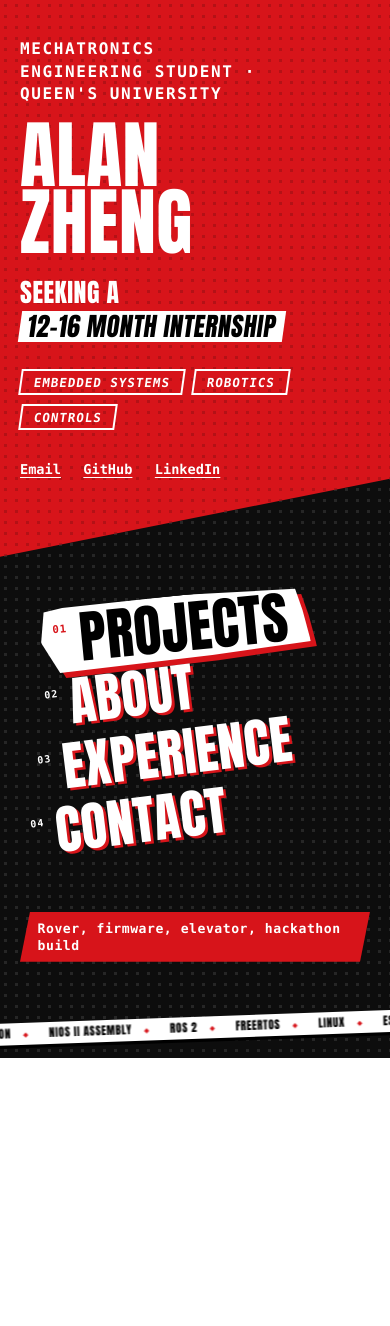
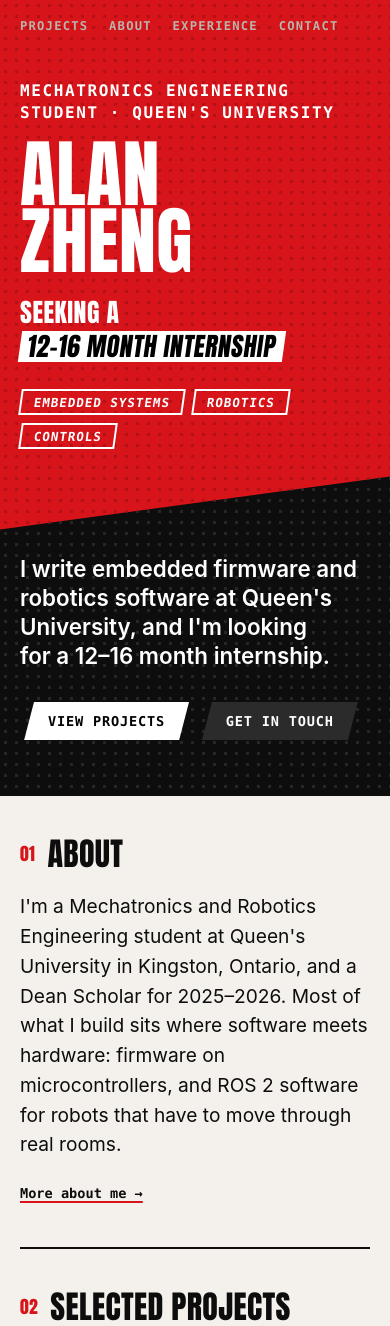
Before and after one commit to Linknerd/Linknerd.github.io, a plain HTML site: page index.html in a window 390 px wide. Shown: the top 1326 px of the page. Before the commit the page ends 1058 px from the top, so only its background shows below. Drawn offline with Linux system fonts and the light colour scheme.

Commit message:
Turn landing menu into a scrolling home page with a nav bar
Remove the menu controls, counter, ticker and constant motion.

Co-Authored-By: Claude Fable 5.2 <noreply@anthropic.com>

```diff
--- a/main.js
+++ b/main.js
@@ -16,7 +16,6 @@
   var current = null; // { route, sub }
   var busy = false;
   var pending = false;
-  var menuSel = 0; // remembered menu cursor, so going back lands where you left
 
   /* ---------- helpers ---------- */
 
@@ -41,51 +40,74 @@
 
   /* ---------- views ---------- */
 
-  function menuView() {
+  function navLinks(current) {
+    return ORDER.map(function (k) {
+      return '<a href="#/' + k + '"' + (k === current ? ' aria-current="page"' : "") + ">" + esc(ROUTES[k].label) + "</a>";
+    }).join("");
+  }
+
+  // Home: an opening section, then real content you can scroll through.
+  function homeView() {
     var c = P.contact;
-    var items = ORDER.map(function (k, i) {
-      return '<a class="menu-item row' + (i === menuSel ? " sel" : "") + '" href="#/' + k + '" data-i="' + i + '">' +
-        '<span class="mi-num">' + pad(i + 1) + '</span><span class="mi-word">' + esc(ROUTES[k].label) + "</span></a>";
+    var names = P.name.split(" ");
+    var cards = P.projects.filter(function (p) { return p.featured; }).map(function (p) {
+      return '<a class="card row" href="#/projects/' + esc(p.id) + '">' +
+        '<p class="label">' + esc(p.category) + " · " + esc(p.year) + "</p>" +
+        "<h3>" + esc(p.title) + "</h3><p>" + esc(p.summary) + "</p></a>";
     }).join("");
-    var names = P.name.split(" ");
-    var ticker = P.skills.reduce(function (all, g) { return all.concat(g.items); }, [])
-      .map(function (t) { return "<span>" + esc(t) + "</span>"; }).join("");
-    return '<main class="menu-view">' +
-      '<section class="pitch">' +
-        '<p class="count" aria-hidden="true"><b id="count">01</b><span>/' + pad(ORDER.length) + "</span></p>" +
-        '<p class="pitch-role row">' + esc(P.role) + " · " + esc(P.school) + "</p>" +
-        '<h1 class="row">' + esc(names[0]) + "<br>" + esc(names.slice(1).join(" ")) + "</h1>" +
-        '<p class="pitch-seek row"><span>' + esc(P.seekingLead) + "</span> <b>" + esc(P.seekingWhat) + "</b></p>" +
-        '<ul class="pitch-tags row">' + P.focus.map(function (f) { return "<li>" + esc(f) + "</li>"; }).join("") + "</ul>" +
-        '<p class="pitch-links row"><a href="mailto:' + esc(c.email) + '">Email</a>' +
-          c.links.map(function (l) {
-            return '<a href="' + esc(l.url) + '" target="_blank" rel="noopener">' + esc(l.label) + "</a>";
-          }).join("") + "</p>" +
+    return '<div class="home">' +
+      '<section class="hero">' +
+        '<nav class="topnav home-nav" aria-label="Main">' + navLinks("") + "</nav>" +
+        '<div class="pitch">' +
+          '<p class="pitch-role row">' + esc(P.role) + " · " + esc(P.school) + "</p>" +
+          '<h1 class="row">' + esc(names[0]) + "<br>" + esc(names.slice(1).join(" ")) + "</h1>" +
+          '<p class="pitch-seek row"><span>' + esc(P.seekingLead) + "</span> <b>" + esc(P.seekingWhat) + "</b></p>" +
+          '<ul class="pitch-tags row">' + P.focus.map(function (f) { return "<li>" + esc(f) + "</li>"; }).join("") + "</ul>" +
+        "</div>" +
+        '<div class="hero-intro">' +
+          '<p class="hero-lede row">' + esc(P.tagline) + "</p>" +
+          '<p class="actions row"><a class="btn light" href="#/projects">View projects</a>' +
+          '<a class="btn ghost" href="#/contact">Get in touch</a></p>' +
+        "</div>" +
+        '<span class="stripe" aria-hidden="true"></span>' +
       "</section>" +
-      '<div class="menu-col">' +
-        '<nav class="menu" aria-label="Main">' + items + "</nav>" +
-        '<p class="hint row" id="hint" aria-live="polite"></p>' +
-        '<p class="keys row" aria-hidden="true">↑ ↓ select · Enter open</p>' +
-      "</div>" +
-      '<span class="stripe" aria-hidden="true"></span>' +
-      '<div class="ticker" aria-hidden="true"><div class="ticker-track">' + ticker + ticker + "</div></div>" +
-      "</main>";
+      '<div class="home-rest">' +
+        '<main class="wrap">' +
+          '<section class="home-sec">' +
+            '<h2 class="sec-title row"><span>01</span>About</h2>' +
+            '<p class="lede row">' + esc(P.about[0]) + "</p>" +
+            '<p class="row"><a class="more" href="#/about">More about me →</a></p>' +
+          "</section>" +
+          '<section class="home-sec">' +
+            '<h2 class="sec-title row"><span>02</span>Selected projects</h2>' +
+            '<div class="cards">' + cards + "</div>" +
+            '<p class="row"><a class="more" href="#/projects">All projects →</a></p>' +
+          "</section>" +
+          '<section class="home-sec home-contact">' +
+            '<h2 class="sec-title row"><span>03</span>Contact</h2>' +
+            '<p class="lede row">' + esc(c.blurb) + "</p>" +
+            '<p class="row"><a class="email" href="mailto:' + esc(c.email) + '">' + esc(c.email) + "</a></p>" +
+            '<p class="actions row">' + c.links.map(function (l) {
+              return '<a class="btn" href="' + esc(l.url) + '" target="_blank" rel="noopener">' + esc(l.label) + " ↗</a>";
+            }).join("") + "</p>" +
+          "</section>" +
+        "</main>" +
+        '<footer class="wrap foot"><span>© ' + new Date().getFullYear() + " " + esc(P.name) + "</span></footer>" +
+      "</div></div>";
   }
 
   function shell(key, body) {
-    var nav = ORDER.map(function (k) {
-      return '<a href="#/' + k + '"' + (k === key ? ' aria-current="page"' : "") + ">" + esc(ROUTES[k].label) + "</a>";
-    }).join("");
+    var nav = navLinks(key);
     return '<div class="page">' +
       '<header class="band-wrap"><div class="band">' +
         '<span class="band-ghost" aria-hidden="true">' + pad(ORDER.indexOf(key) + 1) + "</span>" +
-        '<nav class="topnav wrap" aria-label="Main"><a class="back" href="#/">◀ Menu</a>' + nav + "</nav>" +
+        '<nav class="topnav wrap" aria-label="Main"><a class="back" href="#/">◀ Home</a>' + nav + "</nav>" +
         '<div class="band-title wrap"><span class="band-num">' + pad(ORDER.indexOf(key) + 1) + "</span>" +
         '<h1 tabindex="-1"><span>' + esc(ROUTES[key].label) + "</span></h1></div>" +
       '</div><span class="edge" aria-hidden="true"></span></header>' +
       '<main class="wrap body">' + body + "</main>" +
       '<footer class="wrap foot"><span>© ' + new Date().getFullYear() + " " + esc(P.name) + "</span>" +
-      '<a href="#/">Back to menu</a></footer>' +
+      '<a href="#/">Back to home</a></footer>' +
       "</div>";
   }
 
@@ -206,22 +228,6 @@
     if (current && current.route === "projects") current.sub = id;
   }
 
-  function setMenuSel(i) {
-    var items = app.querySelectorAll(".menu-item");
-    if (!items.length) return;
-    menuSel = (i + items.length) % items.length;
-    items.forEach(function (el, n) { el.classList.toggle("sel", n === menuSel); });
-    var hint = document.getElementById("hint");
-    if (hint) hint.textContent = P.menuHints[ORDER[menuSel]] || "";
-    var count = document.getElementById("count");
-    if (count && count.textContent !== pad(menuSel + 1)) {
-      count.textContent = pad(menuSel + 1);
-      count.classList.remove("pop");
-      void count.offsetWidth;
-      count.classList.add("pop");
-    }
-  }
-
   /* ---------- rendering + transitions ---------- */
 
   function render(t) {
@@ -229,11 +235,9 @@
     document.documentElement.className = "r-" + t.route;
     app.classList.remove("slam", "leave", "arrive", "hold");
     if (t.route === "menu") {
-      app.innerHTML = menuView();
-      setMenuSel(menuSel);
+      app.innerHTML = homeView();
       document.title = P.name + " — " + P.role;
     } else {
-      menuSel = ORDER.indexOf(t.route);
       app.innerHTML = shell(t.route, ROUTES[t.route].view());
       if (t.route === "projects") selectProject(t.sub, false);
       document.title = ROUTES[t.route].label + " — " + P.name;
@@ -287,7 +291,6 @@
     });
     document.body.className = "r-" + t.route;
     document.documentElement.className = "r-" + t.route;
-    menuSel = ORDER.indexOf(t.route);
     if (t.route === "projects") selectProject(t.sub, false);
     document.title = ROUTES[t.route].label + " — " + P.name;
     window.scrollTo(0, 0);
@@ -327,8 +330,6 @@
   /* ---------- events ---------- */
 
   app.addEventListener("click", function (e) {
-    var mi = e.target.closest(".menu-item");
-    if (mi) { setMenuSel(+mi.dataset.i); mi.classList.add("punch"); return; }
     var pl = e.target.closest(".pl-item");
     if (pl) {
       e.preventDefault();
@@ -338,8 +339,6 @@
   });
 
   function hover(e) {
-    var mi = e.target.closest(".menu-item");
-    if (mi) return setMenuSel(+mi.dataset.i);
     var xp = e.target.closest(".xp-item");
     if (xp) moveBar(xp);
   }
@@ -350,28 +349,6 @@
     if (box && !(e.relatedTarget && box.contains(e.relatedTarget))) clearBar(box);
   });
 
-  document.addEventListener("keydown", function (e) {
-    if (!current || current.route !== "menu" || busy) return;
-    var items = app.querySelectorAll(".menu-item");
-    if (e.key === "ArrowDown" || e.key === "ArrowUp") {
-      e.preventDefault();
-      setMenuSel(menuSel + (e.key === "ArrowDown" ? 1 : -1));
-      items[menuSel].focus();
-    } else if (e.key === "Enter" && !e.target.closest("a, button")) {
-      items[menuSel].classList.add("punch");
-      location.hash = items[menuSel].getAttribute("href");
-    }
-  });
-
-  if (!calm) {
-    app.addEventListener("mousemove", function (e) {
-      var view = app.querySelector(".menu-view");
-      if (!view) return;
-      view.style.setProperty("--px", ((e.clientX / window.innerWidth) * 2 - 1).toFixed(3));
-      view.style.setProperty("--py", ((e.clientY / window.innerHeight) * 2 - 1).toFixed(3));
-    });
-  }
-
   window.addEventListener("resize", function () {
     app.querySelectorAll(".bar-item.on").forEach(moveBar);
   });
--- a/styles.css
+++ b/styles.css
@@ -23,7 +23,7 @@ body {
 }
 body.r-menu { background: var(--ink); color: #fff; }
 /* Colour behind the page itself (seen when the view is stretched or over-scrolled): match the landing split. */
-html.r-menu { background: linear-gradient(90deg, var(--ink) 50%, var(--red) 50%); }
+html.r-menu { background: var(--ink); }
 h1, h2, p, dl, dd, ol, ul { margin: 0; padding: 0; }
 ul, ol { list-style: none; }
 a { color: inherit; text-underline-offset: 0.2em; }
@@ -113,42 +113,34 @@ h1:focus { outline: none; }
 @media (max-width: 1100px) { .wedge { display: none; } }
 #app { position: relative; z-index: 1; }
 
-/* ---------- Landing menu ---------- */
-/* Side by side: menu on the left (black), name on the right (red). */
-.menu-view {
+/* ---------- Home ---------- */
+/* Opening section: intro on the left (black), name on the right (red). */
+.hero {
   position: relative; overflow: hidden;
-  min-height: 100vh; min-height: 100dvh;
+  min-height: 86vh;
   display: grid; grid-template-columns: minmax(0, 1fr) minmax(0, 1.05fr);
   background-image: radial-gradient(rgba(255, 255, 255, 0.1) 1.6px, transparent 2px);
   background-size: 11px 11px;
 }
+.hero .home-nav { position: absolute; z-index: 4; top: 1.5rem; left: 6vw; font-size: 0.85rem; }
 .pitch {
   grid-column: 2; grid-row: 1; position: relative; z-index: 2;
   display: flex; flex-direction: column; justify-content: center;
-  padding: 3rem 4vw 3rem calc(12.28vh + 3vw);
+  padding: 4rem 4vw 4rem calc(10.56vh + 3vw);
   background: var(--red) radial-gradient(rgba(0, 0, 0, 0.16) 1.6px, transparent 2px) 0 0 / 11px 11px; color: #fff;
-  clip-path: polygon(12.28vh 0, 100% 0, 100% 100%, 0 100%);
+  clip-path: polygon(10.56vh 0, 100% 0, 100% 100%, 0 100%); /* a 7 degree lean */
 }
 .stripe { /* thin white edge along the red slab */
   position: absolute; z-index: 1; top: 0; bottom: 0; right: 0;
   width: calc(51.22% + 18px);
   background: #fff;
-  clip-path: polygon(12.28vh 0, 100% 0, 100% 100%, 0 100%);
+  clip-path: polygon(10.56vh 0, 100% 0, 100% 100%, 0 100%);
 }
-.count { position: absolute; top: 1.6rem; right: 4vw; display: flex; align-items: baseline; gap: 0.25rem; font: 600 0.7rem var(--mono); letter-spacing: 0.1em; }
-.count b {
-  font: 400 clamp(1.8rem, 2.6vw, 3rem) / 1 var(--display);
-  color: transparent; -webkit-text-stroke: 1.5px #fff;
-}
-.count b.pop { animation: count-pop 0.18s cubic-bezier(0.2, 0.9, 0.3, 1.4); }
-@keyframes count-pop { from { transform: translateY(-40%) scale(1.4); } }
-.pitch-role { max-width: calc(100% - 5.5rem); font: 700 clamp(1rem, 1.45vw, 1.5rem) / 1.4 var(--mono); letter-spacing: 0.1em; text-transform: uppercase; }
+.pitch-role { font: 700 clamp(1rem, 1.45vw, 1.5rem) / 1.4 var(--mono); letter-spacing: 0.1em; text-transform: uppercase; }
 .pitch h1 {
   font: 400 clamp(4.2rem, min(10vw, 20vh), 16rem) / 0.9 var(--display);
   text-transform: uppercase; letter-spacing: 0.005em;
   margin: 0.22em 0 0.3em;
-  translate: calc(var(--px, 0) * 9px) calc(var(--py, 0) * 6px);
-  transition: translate 0.25s ease-out;
 }
 .pitch-seek { font: 400 clamp(1.5rem, min(3vw, 6vh), 5rem) / 1.2 var(--display); text-transform: uppercase; letter-spacing: 0.02em; }
 .pitch-seek span { display: block; }
@@ -159,79 +151,37 @@ h1:focus { outline: none; }
   font: 600 0.78rem var(--mono); letter-spacing: 0.08em; text-transform: uppercase;
   transform: skewX(-8deg);
 }
-.pitch-links { display: flex; flex-wrap: wrap; gap: 1.4rem; margin-top: 1.9rem; font: 600 0.85rem var(--mono); }
-.pitch-links a:hover { color: #000; }
+.hero-intro {
+  grid-column: 1; grid-row: 1; position: relative; z-index: 3;
+  display: flex; flex-direction: column; justify-content: center;
+  padding: 5rem 4vw 4rem 6vw;
+}
+.hero-lede { font: 600 clamp(1.4rem, 2.1vw, 2.4rem) / 1.3 var(--sans); max-width: 20em; text-wrap: balance; }
+.hero-intro .actions { margin-top: 2rem; }
+.btn.light { background: #fff; color: #000; }
+.btn.ghost { background: #2b2b2b; }
+.btn.light:hover, .btn.ghost:hover { background: var(--red); color: #fff; }
 
-.menu-col {
-  grid-column: 1; grid-row: 1; position: relative; z-index: 3;
-  display: flex; flex-direction: column; justify-content: center; align-items: flex-start;
-  padding: 3rem 0 5rem 5vw;
+/* Everything below the opening section */
+.home-rest { background: var(--paper); color: var(--ink); }
+.home-rest :focus-visible { outline-color: var(--red); }
+.home-sec { padding-block: 3.5rem; border-top: 2px solid var(--ink); }
+.home-sec:first-child { border-top: 0; }
+.home-sec .lede { margin-bottom: 1.2rem; max-width: 44em; }
+.sec-title { font: 400 clamp(2rem, 3.4vw, 3rem) / 1 var(--display); text-transform: uppercase; letter-spacing: 0.01em; margin-bottom: 1.4rem; }
+.sec-title span { color: var(--red); font-size: 0.55em; margin-right: 0.7em; vertical-align: 0.35em; }
+.more { font: 600 0.85rem var(--mono); text-decoration-color: var(--red); text-decoration-thickness: 2px; }
+.more:hover { color: var(--red); }
+.cards { display: grid; grid-template-columns: repeat(auto-fit, minmax(15rem, 1fr)); gap: 1.6rem; margin-bottom: 1.8rem; }
+.card {
+  display: block; padding: 1.3rem 1.4rem 1.5rem;
+  border: 2px solid var(--ink); background: var(--paper); box-shadow: 6px 6px 0 var(--ink);
+  text-decoration: none; color: var(--ink);
+  transition: transform 0.12s, box-shadow 0.12s;
 }
-.menu {
-  display: flex; flex-direction: column; align-items: flex-start; gap: 0.06em;
-  font: 400 clamp(3rem, min(6.6vw, 13vh), 12rem) / 1 var(--display);
-  text-transform: uppercase;
-  translate: calc(var(--px, 0) * 12px) calc(var(--py, 0) * 12px);
-  transition: translate 0.25s ease-out;
-}
-.menu-item {
-  position: relative; isolation: isolate;
-  display: inline-flex; align-items: flex-start; gap: 0.2em;
-  padding: 0.07em 0.36em 0.1em 0.22em;
-  color: #fff; text-decoration: none; letter-spacing: 0.01em;
-  text-shadow: 0.05em 0.05em 0 var(--red);
-  transform-origin: left center;
-}
-.menu-item { transform: rotate(-7deg); }
-.menu-item:nth-child(1) { margin-left: 0.405em; }
-.menu-item:nth-child(2) { margin-left: 0.27em; }
-.menu-item:nth-child(3) { margin-left: 0.135em; }
-.menu-item:nth-child(4) { margin-left: 0; }
-.mi-num { font: 700 0.19em var(--mono); letter-spacing: 0.1em; text-shadow: none; margin-top: 1.1em; }
-.menu-item::before, .menu-item::after { /* jagged highlight: white shape with a black offset copy */
-  content: ""; position: absolute; inset: 0; z-index: -1; visibility: hidden;
-  clip-path: polygon(0 14%, 5% 0, 62% 5%, 98% 0, 100% 34%, 96% 92%, 58% 100%, 9% 93%, 2% 58%);
-}
-.menu-item::before { background: var(--red); transform: translate(0.1em, 0.1em); }
-.menu-item::after { background: #fff; }
-.menu-item.sel { color: #000; text-shadow: none; transform: rotate(-5.5deg) scale(1.07); }
-.menu-item.sel::before, .menu-item.sel::after { visibility: visible; }
-/* The highlight pops in, then its cut-paper outline keeps shifting between two shapes. */
-.menu-item.sel::before { animation: boil 0.9s steps(1) infinite; }
-.menu-item.sel::after { animation: pop 0.17s cubic-bezier(0.2, 0.9, 0.3, 1.3), boil 0.9s steps(1) infinite; }
-@keyframes pop { from { transform: scale(0.6, 0.3) rotate(-5deg); } }
-@keyframes boil {
-  50% { clip-path: polygon(2% 6%, 9% 2%, 55% 0, 96% 7%, 98% 40%, 100% 88%, 63% 95%, 6% 100%, 0 52%); }
-}
-.menu-item.sel .mi-num { color: var(--red); }
-.menu-item.punch { transform: rotate(-9deg) scale(1.24); transition: transform 0.1s cubic-bezier(0.2, 0.9, 0.3, 1.4); }
-.menu-item:focus-visible { outline: none; }
-
-.hint {
-  margin-top: 2.8rem; min-height: 2.1rem;
-  background: var(--red); color: #fff;
-  font: 600 0.82rem/1.3 var(--mono); letter-spacing: 0.04em;
-  padding: 0.5rem 1.3rem 0.5rem 1.1rem;
-  clip-path: var(--slant);
-}
-.keys { margin-top: 0.7rem; font: 600 0.7rem var(--mono); letter-spacing: 0.08em; text-transform: uppercase; }
-@media (hover: none) { .keys { display: none; } }
-
-/* Slow strip of skills running along the bottom of the landing page */
-.ticker {
-  position: absolute; z-index: 4; left: -2vw; right: -2vw; bottom: 0.7rem;
-  overflow: hidden; background: #fff; color: #000;
-  transform: rotate(-2deg); transform-origin: left bottom;
-  box-shadow: 0 0.2rem 0 #000;
-}
-.ticker-track {
-  display: flex; width: max-content;
-  font: 400 clamp(0.7rem, 0.8vw, 0.9rem) / 2 var(--display); text-transform: uppercase; letter-spacing: 0.06em;
-  animation: ticker 110s linear infinite; will-change: transform;
-}
-.ticker-track span { padding-inline: 0.9em; white-space: nowrap; }
-.ticker-track span::after { content: "◆"; color: var(--red); margin-left: 1.8em; font-size: 0.6em; vertical-align: 0.2em; }
-@keyframes ticker { to { transform: translateX(-50%); } }
+.card:hover { transform: translate(-3px, -3px); box-shadow: 9px 9px 0 var(--red); }
+.card h3 { font: 400 1.7rem/1.1 var(--display); text-transform: uppercase; letter-spacing: 0.02em; margin: 0.45rem 0 0.6rem; }
+.card p:last-child { color: var(--muted); font-size: 0.97rem; line-height: 1.55; }
 
 /* ---------- Inner pages ---------- */
 .page { min-height: 100vh; min-height: 100dvh; display: flex; flex-direction: column; }
@@ -392,13 +342,13 @@ h1:focus { outline: none; }
 .contact { display: grid; grid-template-columns: minmax(0, 1.4fr) minmax(0, 1fr); gap: 3.5rem; align-items: start; }
 .contact aside .label { margin-bottom: 0.7rem; }
 .contact aside .chips { margin-top: 1.6rem; }
-.contact .email {
+.contact .email, .home-contact .email {
   display: inline-block; margin-block: 1.6rem 2rem;
   font: 400 clamp(1.5rem, 3.6vw, 3.1rem) / 1.1 var(--display); letter-spacing: 0.01em;
   text-decoration-color: var(--red); text-decoration-thickness: 0.09em; text-underline-offset: 0.16em;
   overflow-wrap: anywhere;
 }
-.contact .email:hover { color: var(--red); }
+.contact .email:hover, .home-contact .email:hover { color: var(--red); }
 .actions { display: flex; flex-wrap: wrap; gap: 0.8rem; padding-left: 4px; }
 .btn {
   display: inline-block; padding: 0.7rem 1.5rem;
@@ -412,16 +362,16 @@ h1:focus { outline: none; }
 @media (max-width: 860px) {
   body { font-size: 1rem; }
   .wedge { display: none; }
-  .menu-view { grid-template-columns: 1fr; grid-template-rows: auto 1fr; }
+  .hero { grid-template-columns: 1fr; grid-template-rows: auto auto; min-height: 0; }
   .stripe { display: none; }
-  .pitch { grid-column: 1; grid-row: 1; padding: 2.4rem 1.25rem 5rem; clip-path: polygon(0 0, 100% 0, 100% 86%, 0 100%); }
+  .hero .home-nav { left: 1.25rem; right: 1.25rem; top: 1.2rem; font-size: 0.76rem; }
+  .pitch { grid-column: 1; grid-row: 1; padding: 5rem 1.25rem 5rem; clip-path: polygon(0 0, 100% 0, 100% 90%, 0 100%); }
   .pitch h1 { font-size: clamp(3.6rem, 19vw, 6rem); }
   .pitch-seek { font-size: clamp(1.45rem, 6.6vw, 2.4rem); }
-  .count { display: none; }
-  .menu-col { grid-column: 1; grid-row: 2; justify-content: flex-start; padding: 2.2rem 1.25rem 6rem; }
-  .menu { font-size: clamp(2.7rem, 13.5vw, 5rem); margin-top: 1.2rem; }
+  .hero-intro { grid-column: 1; grid-row: 2; padding: 1.5rem 1.25rem 3.5rem; }
+  .home-sec { padding-block: 2.6rem; }
   .projects, .about, .contact { grid-template-columns: 1fr; gap: 2.2rem; }
-  .contact .email { font-size: clamp(1.4rem, 7vw, 2.6rem); }
+  .contact .email, .home-contact .email { font-size: clamp(1.4rem, 7vw, 2.6rem); }
   .plist { display: none; }
   .project { display: block; padding-block: 2.2rem; border-top: 2px solid var(--ink); }
   .project:first-child { border-top: 0; padding-top: 0; }
```
Also changed, not shown: index.html (+3 -3 lines).
